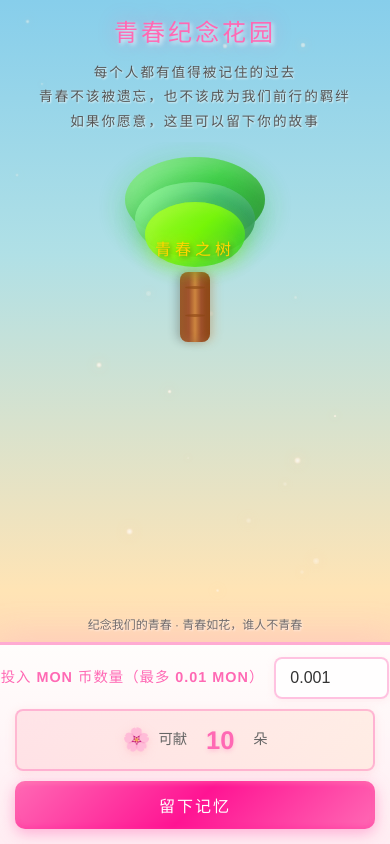
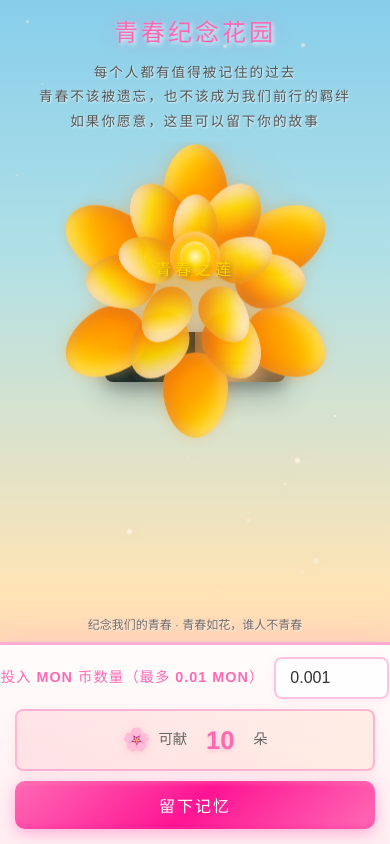
Before and after one commit to lff-ai/memory-garden-onchain, a React (Vite) app in the folder frontend/: page / in a window 390 px wide. Built offline with nearby package versions, Linux system fonts and the light colour scheme.

Commit message:
修改青春之莲

```diff
--- a/frontend/src/App.css
+++ b/frontend/src/App.css
@@ -121,99 +121,318 @@ h1 {
   margin-bottom: 20px;
 }
 
-/* 树冠 - 三层叠加 */
-.tree-crown {
+/* 莲花容器 */
+.lotus {
   position: relative;
-  width: 200px;
-  height: 180px;
+  width: 280px;
+  height: 280px;
   display: flex;
-  flex-direction: column;
   align-items: center;
   justify-content: center;
   z-index: 2;
+  animation: lotusFloat 6s ease-in-out infinite;
 }
 
-.tree-crown-layer {
+@keyframes lotusFloat {
+  0%, 100% {
+    transform: translateY(0px);
+  }
+  50% {
+    transform: translateY(-8px);
+  }
+}
+
+/* 莲花发光效果 */
+.lotus-glow {
   position: absolute;
+  width: 100%;
+  height: 100%;
   border-radius: 50%;
+  background: radial-gradient(
+    circle,
+    rgba(255, 200, 100, 0.4) 0%,
+    rgba(255, 150, 80, 0.2) 40%,
+    transparent 70%
+  );
+  filter: blur(20px);
+  animation: glowPulse 4s ease-in-out infinite;
+  z-index: -1;
+}
+
+@keyframes glowPulse {
+  0%, 100% {
+    opacity: 0.6;
+    transform: scale(1);
+  }
+  50% {
+    opacity: 1;
+    transform: scale(1.1);
+  }
+}
+
+/* 莲花花瓣基础样式 */
+.lotus-petal {
+  position: absolute;
+  background: linear-gradient(
+    135deg,
+    #FFE5B4 0%,
+    #FFD700 20%,
+    #FFA500 50%,
+    #FF8C00 80%,
+    #D2691E 100%
+  );
+  border-radius: 50% 50% 50% 50% / 60% 60% 40% 40%;
+  box-shadow:
+    0 4px 15px rgba(255, 140, 0, 0.4),
+    inset -5px -5px 15px rgba(210, 105, 30, 0.5),
+    inset 5px 5px 15px rgba(255, 229, 180, 0.6);
+}
+
+/* 外层花瓣 */
+.outer-petal {
+  width: 90px;
+  height: 120px;
+  transform-origin: center 90%;
+}
+
+.outer-petal.petal-1 {
+  transform: rotate(0deg) translateY(-100px);
+}
+
+.outer-petal.petal-2 {
+  transform: rotate(60deg) translateY(-100px);
+}
+
+.outer-petal.petal-3 {
+  transform: rotate(120deg) translateY(-100px);
+}
+
+.outer-petal.petal-4 {
+  transform: rotate(180deg) translateY(-100px);
+}
+
+.outer-petal.petal-5 {
+  transform: rotate(240deg) translateY(-100px);
+}
+
+.outer-petal.petal-6 {
+  transform: rotate(300deg) translateY(-100px);
+}
+
+/* 中层花瓣 */
+.middle-petal {
+  width: 75px;
+  height: 100px;
+  background: linear-gradient(
+    135deg,
+    #FFF8DC 0%,
+    #FFE5B4 15%,
+    #FFD700 40%,
+    #FF8C00 70%,
+    #D2691E 100%
+  );
+  transform-origin: center 85%;
+  opacity: 0.95;
+}
+
+.middle-petal.petal-1 {
+  transform: rotate(30deg) translateY(-70px);
+}
+
+.middle-petal.petal-2 {
+  transform: rotate(90deg) translateY(-70px);
+}
+
+.middle-petal.petal-3 {
+  transform: rotate(150deg) translateY(-70px);
+}
+
+.middle-petal.petal-4 {
+  transform: rotate(210deg) translateY(-70px);
+}
+
+.middle-petal.petal-5 {
+  transform: rotate(270deg) translateY(-70px);
+}
+
+.middle-petal.petal-6 {
+  transform: rotate(330deg) translateY(-70px);
+}
+
+/* 内层花瓣 */
+.inner-petal {
+  width: 60px;
+  height: 80px;
+  background: linear-gradient(
+    135deg,
+    #FFFACD 0%,
+    #FFF8DC 20%,
+    #FFD700 50%,
+    #FFA500 80%,
+    #FF8C00 100%
+  );
+  transform-origin: center 80%;
   opacity: 0.9;
 }
 
-.layer-1 {
-  width: 200px;
-  height: 120px;
-  background: linear-gradient(135deg, #90EE90 0%, #32CD32 50%, #228B22 100%);
-  top: 0;
-  box-shadow:
-    0 8px 30px rgba(50, 205, 50, 0.4),
-    inset -10px -10px 20px rgba(34, 139, 34, 0.3),
-    inset 10px 10px 20px rgba(144, 238, 144, 0.5);
+.inner-petal.petal-1 {
+  transform: rotate(0deg) translateY(-45px);
 }
 
-.layer-2 {
-  width: 180px;
-  height: 110px;
-  background: linear-gradient(135deg, #98FB98 0%, #3CB371 50%, #2E8B57 100%);
-  top: 30px;
-  box-shadow:
-    0 6px 25px rgba(60, 179, 113, 0.4),
-    inset -8px -8px 15px rgba(46, 139, 87, 0.3),
-    inset 8px 8px 15px rgba(152, 251, 152, 0.5);
+.inner-petal.petal-2 {
+  transform: rotate(72deg) translateY(-45px);
 }
 
-.layer-3 {
-  width: 160px;
-  height: 100px;
-  background: linear-gradient(135deg, #ADFF2F 0%, #7CFC00 50%, #32CD32 100%);
-  top: 60px;
-  box-shadow:
-    0 4px 20px rgba(124, 252, 0, 0.4),
-    inset -6px -6px 12px rgba(50, 205, 50, 0.3),
-    inset 6px 6px 12px rgba(173, 255, 47, 0.5);
+.inner-petal.petal-3 {
+  transform: rotate(144deg) translateY(-45px);
 }
 
-/* 树干 */
-.tree-trunk {
-  position: relative;
-  width: 40px;
-  height: 100px;
-  background: linear-gradient(90deg,
-    #8B4513 0%,
-    #A0522D 30%,
-    #CD853F 50%,
-    #A0522D 70%,
-    #8B4513 100%
-  );
-  border-radius: 8px;
-  margin-top: -20px;
-  z-index: 1;
-  box-shadow:
-    -4px 0 10px rgba(0, 0, 0, 0.2),
-    4px 0 10px rgba(205, 133, 63, 0.3),
-    inset -3px 0 8px rgba(139, 69, 19, 0.5),
-    inset 3px 0 8px rgba(210, 180, 140, 0.3);
+.inner-petal.petal-4 {
+  transform: rotate(216deg) translateY(-45px);
 }
 
-/* 树干上的纹理 */
-.tree-trunk::before {
+.inner-petal.petal-5 {
+  transform: rotate(288deg) translateY(-45px);
+}
+
+/* 花蕊中心 */
+.lotus-center {
+  position: absolute;
+  width: 70px;
+  height: 70px;
+  background: radial-gradient(
+    circle,
+    #FFF8DC 0%,
+    #FFD700 30%,
+    #FFA500 60%,
+    #FF8C00 100%
+  );
+  border-radius: 50%;
+  display: flex;
+  align-items: center;
+  justify-content: center;
+  box-shadow:
+    0 5px 20px rgba(255, 140, 0, 0.6),
+    inset 0 -3px 10px rgba(255, 140, 0, 0.5),
+    inset 0 3px 10px rgba(255, 248, 220, 0.8);
+  z-index: 10;
+}
+
+.lotus-core {
+  width: 40px;
+  height: 40px;
+  background: radial-gradient(
+    circle,
+    #FFFACD 0%,
+    #FFD700 50%,
+    #FF8C00 100%
+  );
+  border-radius: 50%;
+  box-shadow:
+    0 0 15px rgba(255, 215, 0, 0.8),
+    inset 0 2px 5px rgba(255, 250, 205, 0.9);
+  animation: coreGlow 3s ease-in-out infinite;
+}
+
+@keyframes coreGlow {
+  0%, 100% {
+    box-shadow:
+      0 0 15px rgba(255, 215, 0, 0.8),
+      inset 0 2px 5px rgba(255, 250, 205, 0.9);
+  }
+  50% {
+    box-shadow:
+      0 0 25px rgba(255, 215, 0, 1),
+      0 0 40px rgba(255, 165, 0, 0.6),
+      inset 0 2px 5px rgba(255, 250, 205, 1);
+  }
+}
+
+/* 底座平台 */
+.platform {
+  position: relative;
+  width: 240px;
+  height: 60px;
+  margin-top: -30px;
+  display: flex;
+  z-index: 1;
+  border-radius: 8px;
+  overflow: hidden;
+  box-shadow:
+    0 10px 30px rgba(0, 0, 0, 0.3),
+    0 5px 15px rgba(0, 0, 0, 0.2);
+}
+
+.platform-stone {
+  width: 50%;
+  height: 100%;
+  background: linear-gradient(
+    135deg,
+    #2F4F4F 0%,
+    #3a5a5a 20%,
+    #1a2f2f 50%,
+    #2F4F4F 80%,
+    #1a2f2f 100%
+  );
+  position: relative;
+  box-shadow:
+    inset -5px 0 15px rgba(0, 0, 0, 0.5),
+    inset 3px 3px 8px rgba(90, 110, 110, 0.3);
+}
+
+.platform-stone::before {
+  content: '';
+  position: absolute;
+  top: 0;
+  left: 0;
+  right: 0;
+  bottom: 0;
+  background: repeating-linear-gradient(
+    45deg,
+    transparent,
+    transparent 10px,
+    rgba(255, 255, 255, 0.02) 10px,
+    rgba(255, 255, 255, 0.02) 20px
+  );
+}
+
+.platform-wood {
+  width: 50%;
+  height: 100%;
+  background: linear-gradient(
+    90deg,
+    #8B7355 0%,
+    #A0826D 20%,
+    #D2B48C 40%,
+    #C19A6B 60%,
+    #8B7355 80%,
+    #6F5F4D 100%
+  );
+  position: relative;
+  box-shadow:
+    inset 5px 0 15px rgba(101, 67, 33, 0.4),
+    inset -3px 3px 8px rgba(210, 180, 140, 0.3);
+}
+
+.platform-wood::before {
   content: '';
   position: absolute;
   top: 20%;
-  left: 5px;
-  right: 5px;
-  height: 3px;
-  background: rgba(139, 69, 19, 0.6);
+  left: 10%;
+  right: 10%;
+  height: 2px;
+  background: rgba(101, 67, 33, 0.5);
   border-radius: 50%;
 }
 
-.tree-trunk::after {
+.platform-wood::after {
   content: '';
   position: absolute;
   top: 60%;
-  left: 5px;
-  right: 5px;
-  height: 3px;
-  background: rgba(139, 69, 19, 0.6);
+  left: 15%;
+  right: 15%;
+  height: 2px;
+  background: rgba(101, 67, 33, 0.4);
   border-radius: 50%;
 }
 
@@ -564,32 +783,108 @@ footer {
     padding: 15px 0 0;
   }
 
-  .tree-crown {
-    width: 140px;
-    height: 130px;
+  .lotus {
+    width: 200px;
+    height: 200px;
   }
 
-  .layer-1 {
-    width: 140px;
+  .outer-petal {
+    width: 65px;
     height: 85px;
   }
 
-  .layer-2 {
-    width: 120px;
-    height: 75px;
-    top: 25px;
+  .outer-petal.petal-1 {
+    transform: rotate(0deg) translateY(-70px);
   }
 
-  .layer-3 {
-    width: 100px;
-    height: 65px;
-    top: 45px;
+  .outer-petal.petal-2 {
+    transform: rotate(60deg) translateY(-70px);
   }
 
-  .tree-trunk {
+  .outer-petal.petal-3 {
+    transform: rotate(120deg) translateY(-70px);
+  }
+
+  .outer-petal.petal-4 {
+    transform: rotate(180deg) translateY(-70px);
+  }
+
+  .outer-petal.petal-5 {
+    transform: rotate(240deg) translateY(-70px);
+  }
+
+  .outer-petal.petal-6 {
+    transform: rotate(300deg) translateY(-70px);
+  }
+
+  .middle-petal {
+    width: 55px;
+    height: 70px;
+  }
+
+  .middle-petal.petal-1 {
+    transform: rotate(30deg) translateY(-50px);
+  }
+
+  .middle-petal.petal-2 {
+    transform: rotate(90deg) translateY(-50px);
+  }
+
+  .middle-petal.petal-3 {
+    transform: rotate(150deg) translateY(-50px);
+  }
+
+  .middle-petal.petal-4 {
+    transform: rotate(210deg) translateY(-50px);
+  }
+
+  .middle-petal.petal-5 {
+    transform: rotate(270deg) translateY(-50px);
+  }
+
+  .middle-petal.petal-6 {
+    transform: rotate(330deg) translateY(-50px);
+  }
+
+  .inner-petal {
+    width: 45px;
+    height: 60px;
+  }
+
+  .inner-petal.petal-1 {
+    transform: rotate(0deg) translateY(-32px);
+  }
+
+  .inner-petal.petal-2 {
+    transform: rotate(72deg) translateY(-32px);
+  }
+
+  .inner-petal.petal-3 {
+    transform: rotate(144deg) translateY(-32px);
+  }
+
+  .inner-petal.petal-4 {
+    transform: rotate(216deg) translateY(-32px);
+  }
+
+  .inner-petal.petal-5 {
+    transform: rotate(288deg) translateY(-32px);
+  }
+
+  .lotus-center {
+    width: 50px;
+    height: 50px;
+  }
+
+  .lotus-core {
     width: 30px;
-    height: 70px;
-    margin-top: -15px;
+    height: 30px;
+  }
+
+  .platform {
+    width: 180px;
+    height: 50px;
+    margin-top: -25px;
   }
 
   .tree-text {
--- a/frontend/src/App.jsx
+++ b/frontend/src/App.jsx
@@ -151,21 +151,51 @@ function App() {
         </p>
       </header>
 
-      {/* 许愿树区域 */}
+      {/* 莲花区域 */}
       <div className="tree-container">
         <div className="tree-wrapper">
-          {/* 树冠 */}
-          <div className="tree-crown">
-            <div className="tree-crown-layer layer-1"></div>
-            <div className="tree-crown-layer layer-2"></div>
-            <div className="tree-crown-layer layer-3"></div>
+          {/* 莲花 */}
+          <div className="lotus">
+            {/* 外层花瓣 */}
+            <div className="lotus-petal outer-petal petal-1"></div>
+            <div className="lotus-petal outer-petal petal-2"></div>
+            <div className="lotus-petal outer-petal petal-3"></div>
+            <div className="lotus-petal outer-petal petal-4"></div>
+            <div className="lotus-petal outer-petal petal-5"></div>
+            <div className="lotus-petal outer-petal petal-6"></div>
+
+            {/* 中层花瓣 */}
+            <div className="lotus-petal middle-petal petal-1"></div>
+            <div className="lotus-petal middle-petal petal-2"></div>
+            <div className="lotus-petal middle-petal petal-3"></div>
+            <div className="lotus-petal middle-petal petal-4"></div>
+            <div className="lotus-petal middle-petal petal-5"></div>
+            <div className="lotus-petal middle-petal petal-6"></div>
+
+            {/* 内层花瓣 */}
+            <div className="lotus-petal inner-petal petal-1"></div>
+            <div className="lotus-petal inner-petal petal-2"></div>
+            <div className="lotus-petal inner-petal petal-3"></div>
+            <div className="lotus-petal inner-petal petal-4"></div>
+            <div className="lotus-petal inner-petal petal-5"></div>
+
+            {/* 花蕊中心 */}
+            <div className="lotus-center">
+              <div className="lotus-core"></div>
+            </div>
+
+            {/* 莲花发光效果 */}
+            <div className="lotus-glow"></div>
           </div>
 
-          {/* 树干 */}
-          <div className="tree-trunk"></div>
+          {/* 底座平台 */}
+          <div className="platform">
+            <div className="platform-stone"></div>
+            <div className="platform-wood"></div>
+          </div>
 
-          {/* 许愿树文字 */}
-          <div className="tree-text">青春之树</div>
+          {/* 莲花文字 */}
+          <div className="tree-text">青春之莲</div>
         </div>
 
         {/* 花朵堆积区 */}
```
